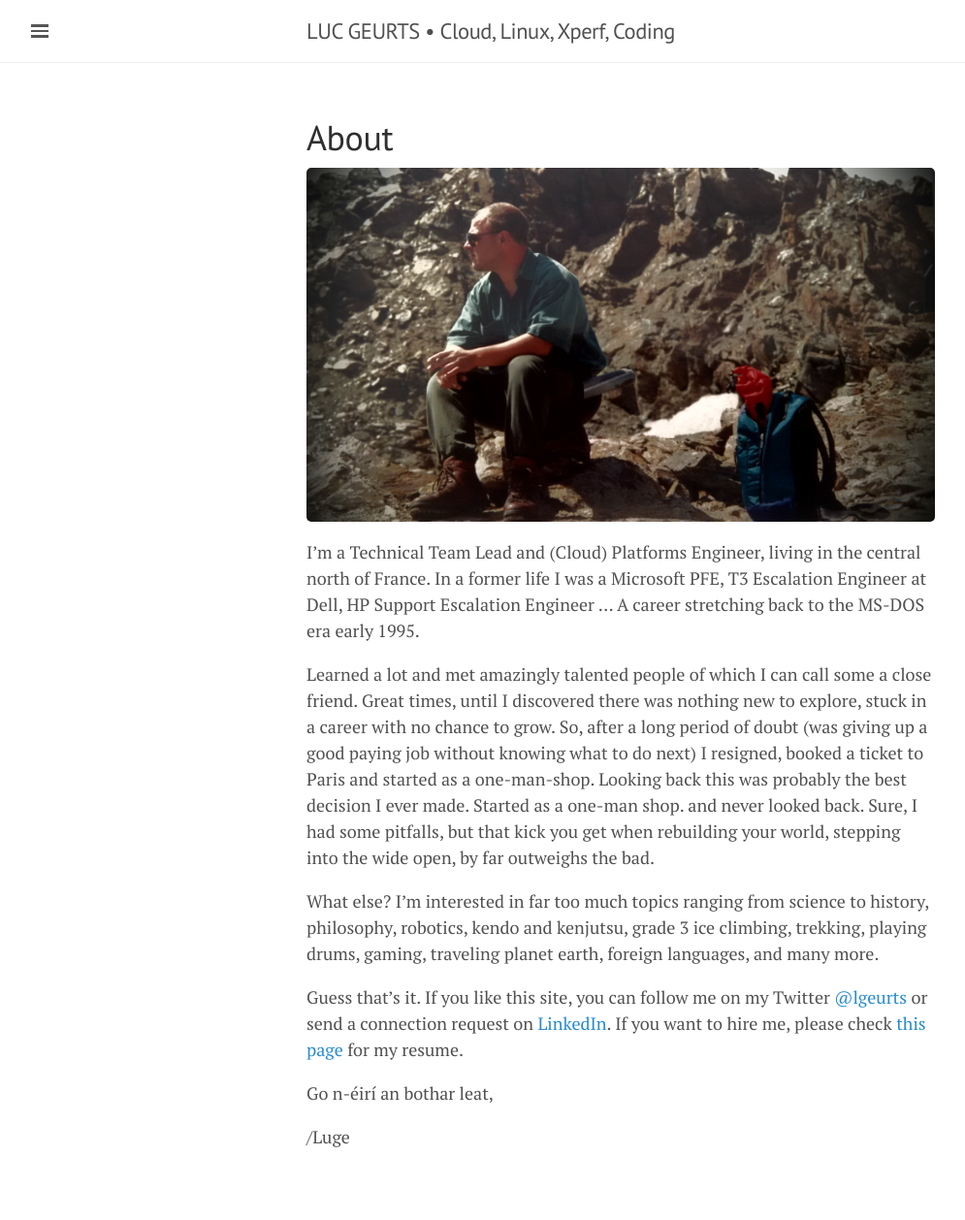
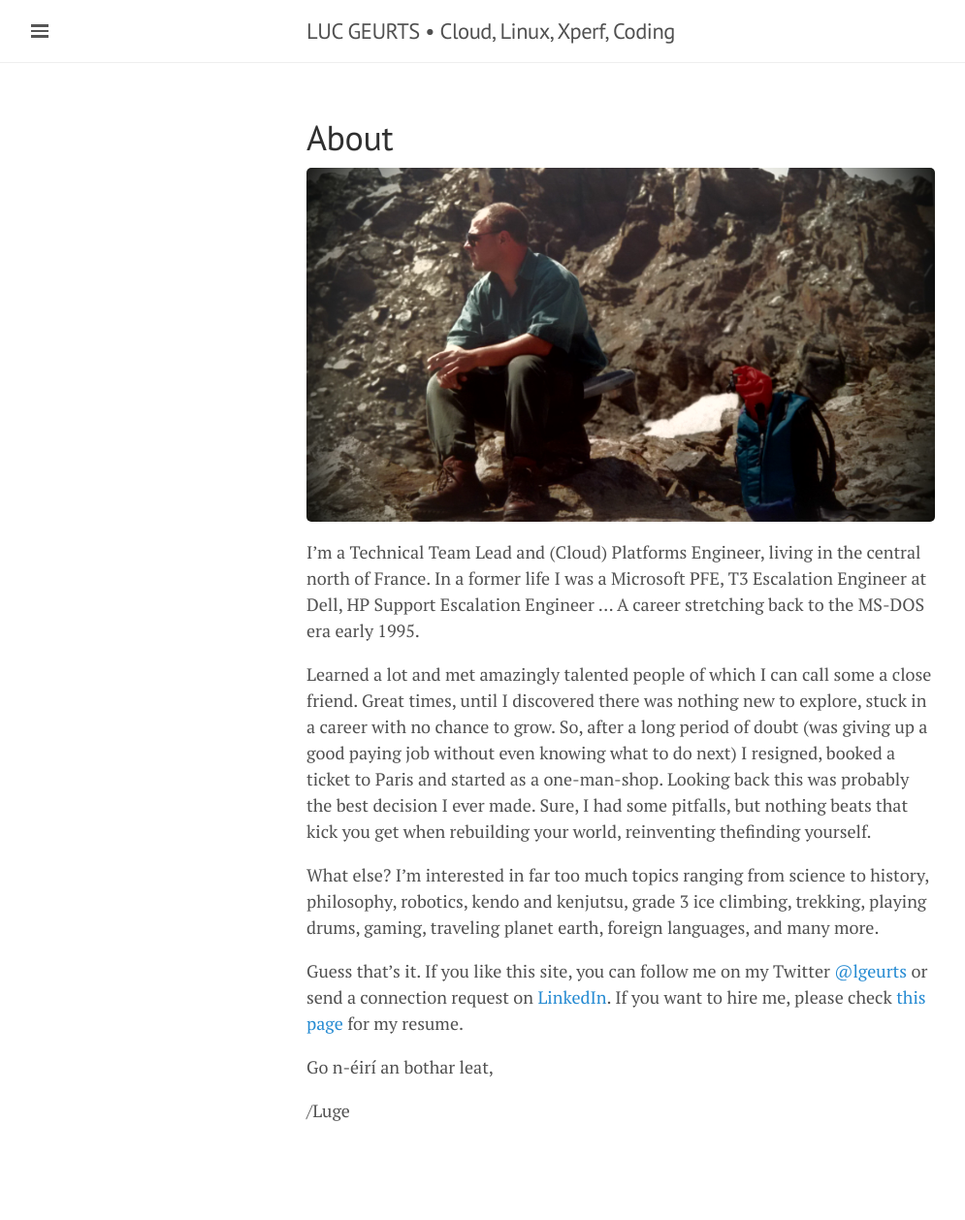
Before and after one commit to lgeurts/lgeurts.github.io, a Jekyll site: the page built from about.md, in a window 1280 px wide. Shown: the whole page at 97% size, without its empty margins (0-995 px from the left). Built offline with Jekyll 4.4.1, drawn with Linux system fonts in a browser that asks for light colours; nearby versions of some CDN libraries; after the commit the page ends 1231 px from its top, so only the background shows below that.

Commit message:
Update about.md

```diff
--- a/about.md
+++ b/about.md
@@ -8,7 +8,7 @@ title: About
 I'm a Technical Team Lead and (Cloud) Platforms Engineer, living in the central north of France.
 In a former life I was a Microsoft PFE, T3 Escalation Engineer at Dell, HP Support Escalation Engineer ... A career stretching back to the MS-DOS era early 1995.
 
-Learned a lot and met amazingly talented people of which I can call some a close friend. Great times, until I discovered there was nothing new to explore, stuck in a career with no chance to grow. So, after a long period of doubt (was giving up a good paying job without knowing what to do next) I resigned, booked a ticket to Paris and started as a one-man-shop. Looking back this was probably the best decision I ever made. Started as a one-man shop. and never looked back. Sure, I had some pitfalls, but that kick you get when rebuilding your world, stepping into the wide open, by far outweighs the bad.
+Learned a lot and met amazingly talented people of which I can call some a close friend. Great times, until I discovered there was nothing new to explore, stuck in a career with no chance to grow. So, after a long period of doubt (was giving up a good paying job without even knowing what to do next) I resigned, booked a ticket to Paris and started as a one-man-shop. Looking back this was probably the best decision I ever made. Sure, I had some pitfalls, but nothing beats that kick you get when rebuilding your world, reinventing thefinding yourself.
 
 What else? I'm interested in far too much topics ranging from science to history, philosophy, robotics, kendo and kenjutsu, grade 3 ice climbing, trekking, playing drums, gaming, traveling planet earth, foreign languages, and many more.
 
```
